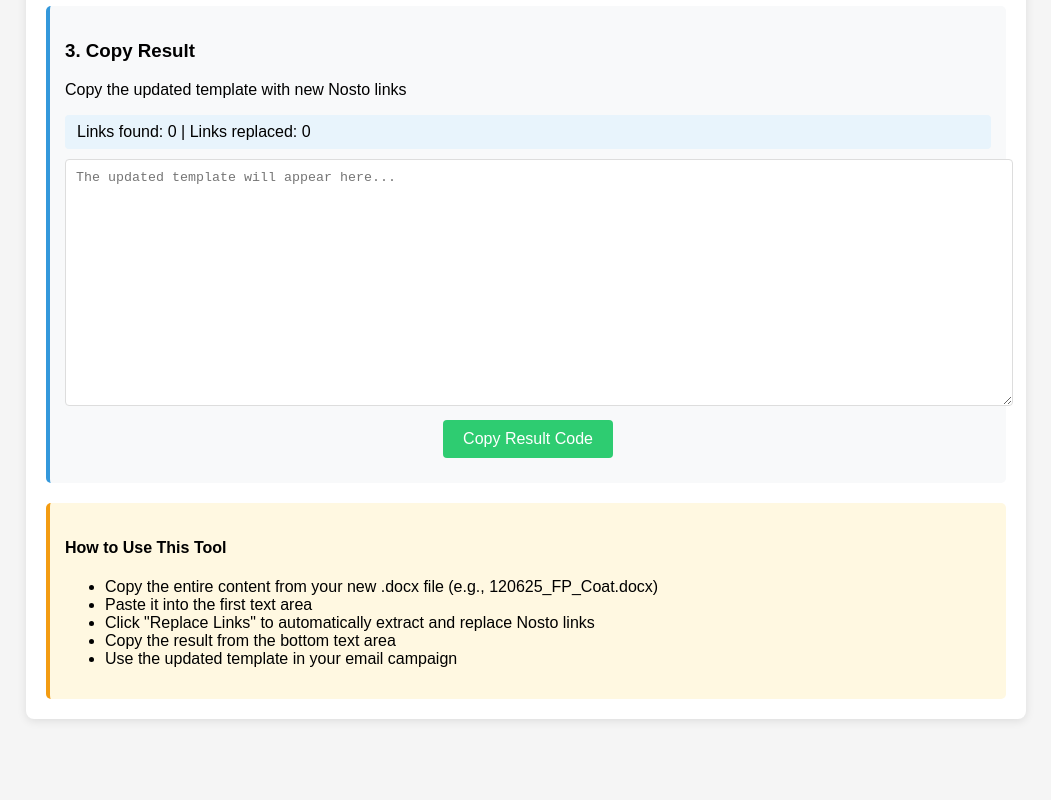
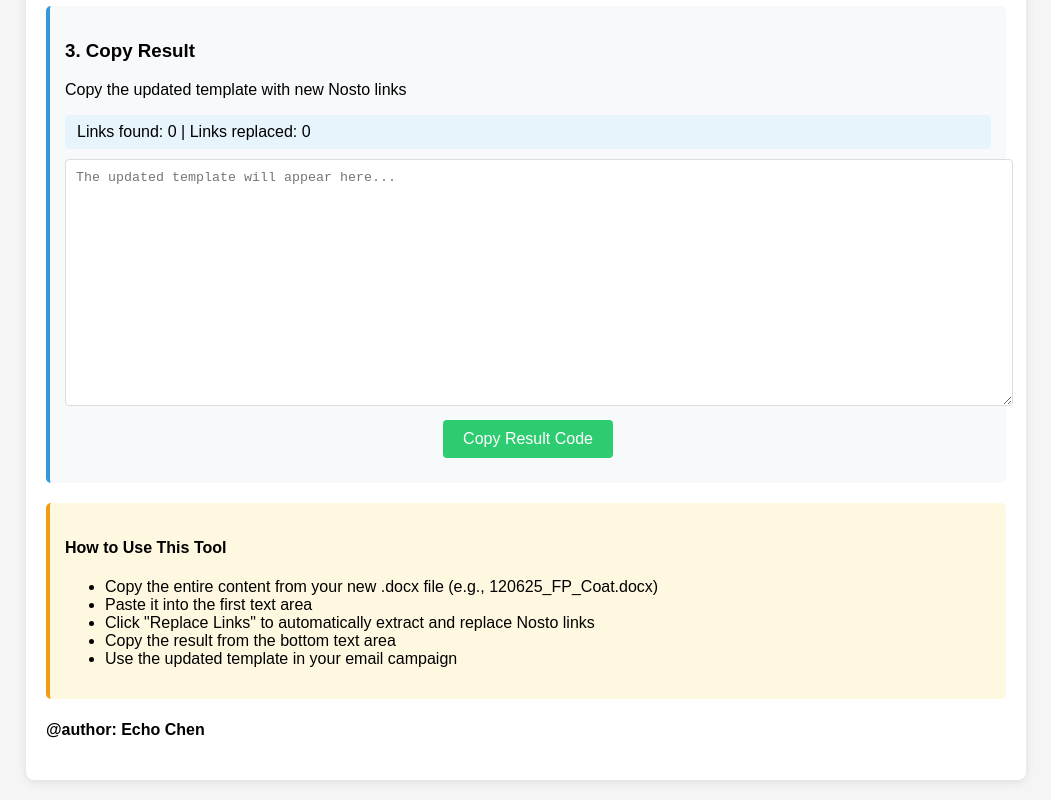
Before and after one commit to jerome-zhang/nosto-tool, a plain HTML site: page index.html in a window 1280 px wide. Shown: the part 667-1467 px from the top of the page, without its empty margins (114-1165 px from the left). Before the commit the page ends 1406 px from the top, so only its background shows below. Drawn offline with Linux system fonts and the light colour scheme.

Commit message:
Update index.html

```diff
--- a/index.html
+++ b/index.html
@@ -125,6 +125,8 @@
                 <li>Use the updated template in your email campaign</li>
             </ul>
         </div>
+
+		<h4>@author: Echo Chen</h4>
     </div>
 
     <script>
```
